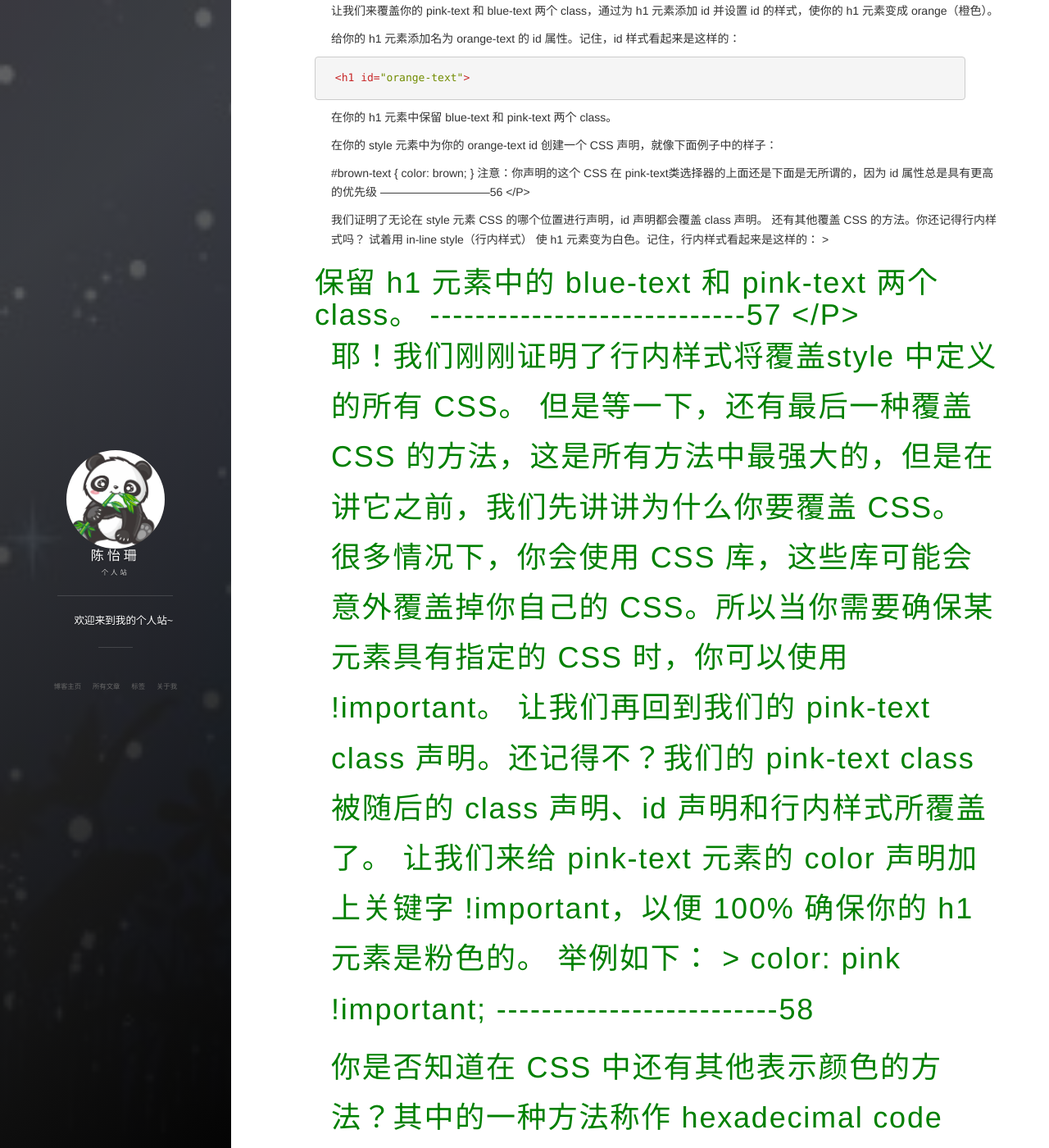
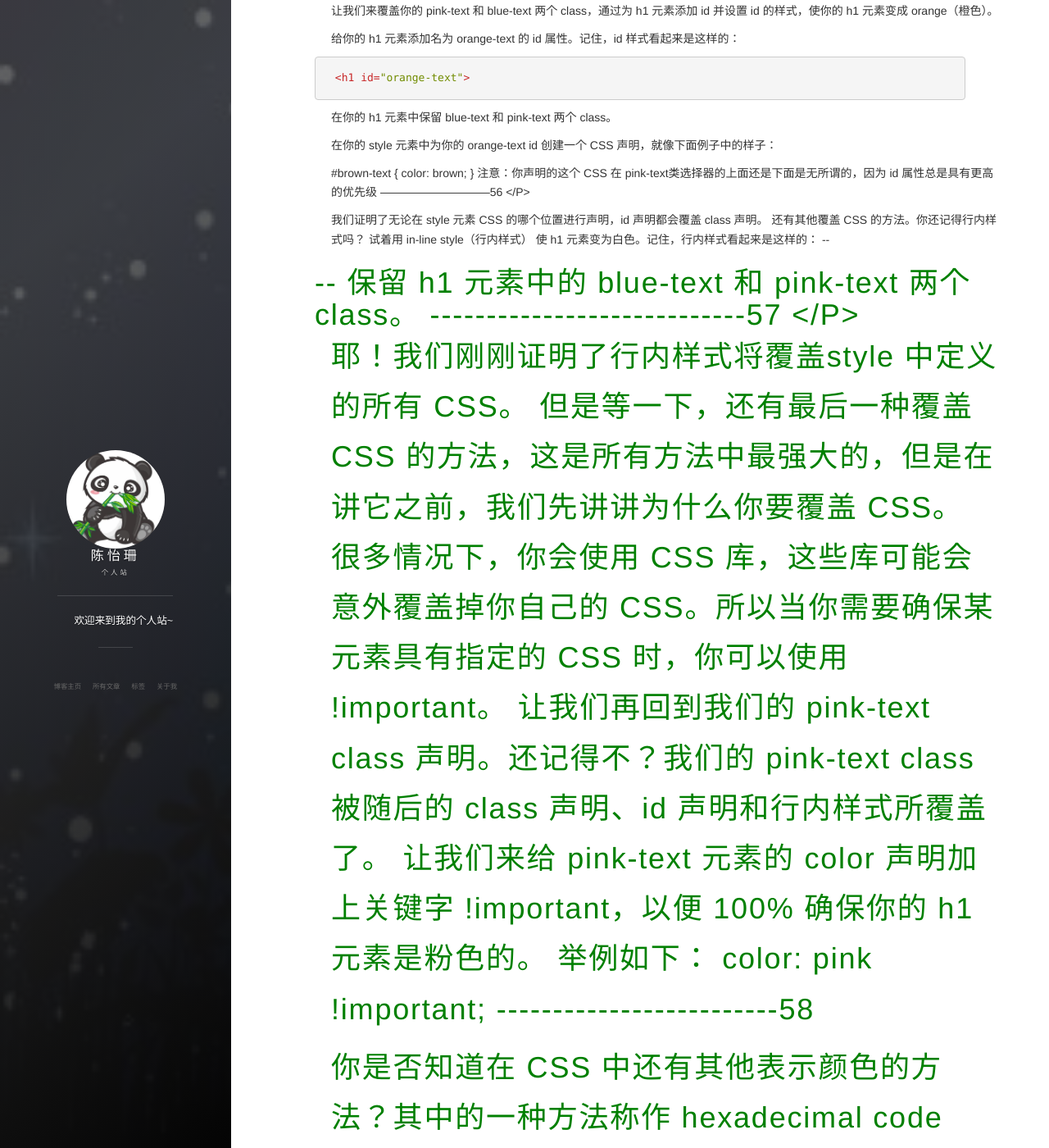
Before and after one commit to chenyishan/chenyishan-chenyishan.github.io, a Jekyll site: the page built from _posts/2018-06-21-FCC具体代码56-127.md, in a window 1280 px wide and 1400 px high, scrolled down 275 px. Shown: the whole window at 82% size. Built offline with Jekyll 4.4.1, drawn with Linux system fonts in a browser that asks for light colours; nearby versions of some CDN libraries; comment, search, counter and statistics services are not loaded.

Commit message:
Update 2018-06-21-FCC具体代码56-127.md

```diff
--- a/_posts/2018-06-21-FCC具体代码56-127.md
+++ b/_posts/2018-06-21-FCC具体代码56-127.md
@@ -36,7 +36,7 @@ tag: FCC
 还有其他覆盖 CSS 的方法。你还记得行内样式吗？
 
 试着用 in-line style（行内样式） 使 h1 元素变为白色。记住，行内样式看起来是这样的：
-><h1 style="color: green">
+--<h1 style="color: green">--
 
 保留 h1 元素中的 blue-text 和 pink-text 两个 class。
 ----------------------------57
@@ -54,7 +54,7 @@ tag: FCC
 
 举例如下：
 
-                  > color: pink !important;
+                   color: pink !important;
 -------------------------58
 </P>
 <p>
```
